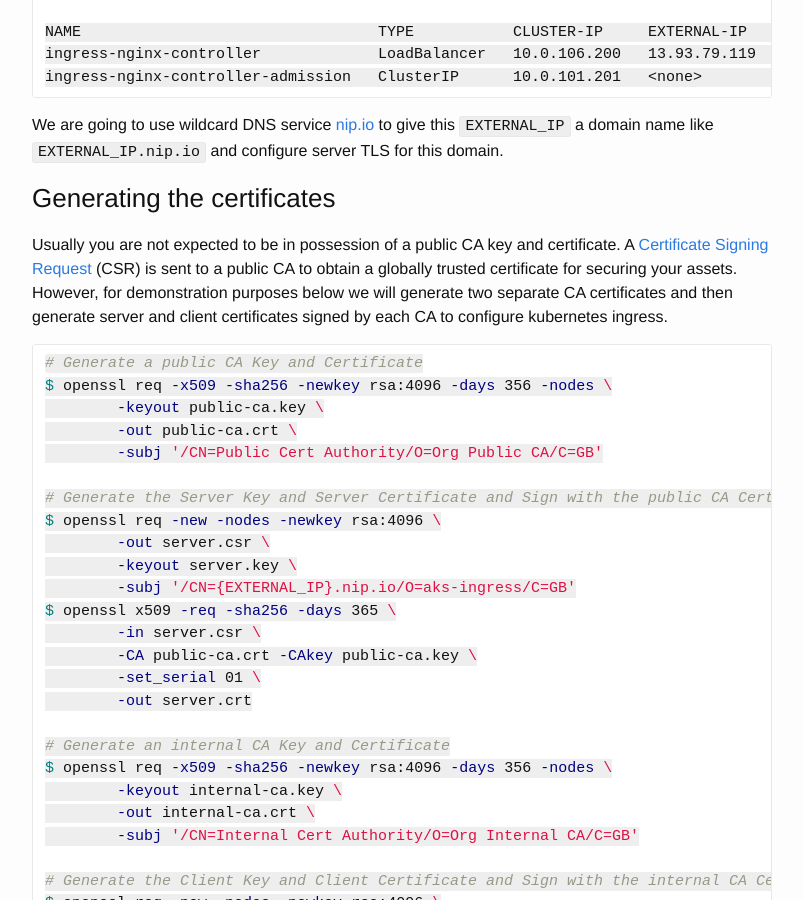
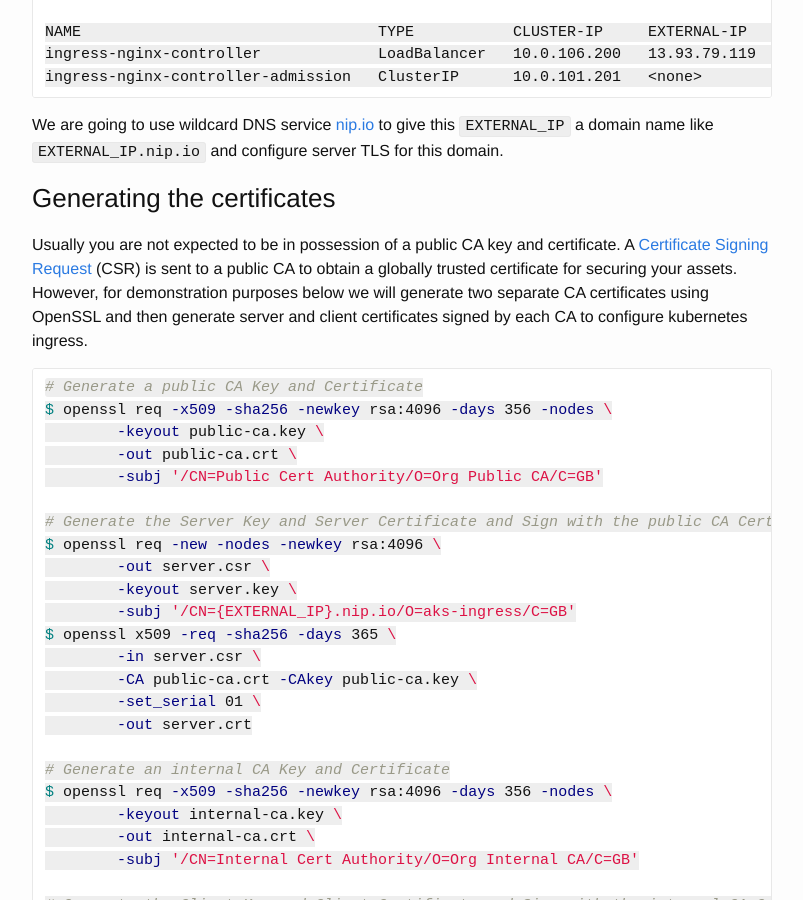
Before and after one commit to hemantksingh/hemantksingh.github.io, a Jekyll site: the page built from _posts/2020-10-28-kubernetes-mutual-auth-with-diffferent-cas.markdown, in a window 1280 px wide and 900 px high, scrolled down 1845 px. Shown: the whole window, without its empty margins (238-1041 px from the left). Built offline with Jekyll 4.4.1, drawn with Linux system fonts in a browser that asks for light colours; comment, search, counter and statistics services are not loaded.

Commit message:
Specify OpenSSL

````diff
--- a/_posts/2020-10-28-kubernetes-mutual-auth-with-diffferent-cas.markdown
+++ b/_posts/2020-10-28-kubernetes-mutual-auth-with-diffferent-cas.markdown
@@ -42,7 +42,7 @@
 
 ### Generating the certificates
 
-Usually you are not expected to be in possession of a public CA key and certificate. A [Certificate Signing Request](https://en.wikipedia.org/wiki/Certificate_signing_request) (CSR) is sent to a public CA to obtain a globally trusted certificate for securing your assets. However, for demonstration purposes below we will generate two separate CA certificates and then generate server and client certificates signed by each CA to configure kubernetes ingress.
+Usually you are not expected to be in possession of a public CA key and certificate. A [Certificate Signing Request](https://en.wikipedia.org/wiki/Certificate_signing_request) (CSR) is sent to a public CA to obtain a globally trusted certificate for securing your assets. However, for demonstration purposes below we will generate two separate CA certificates using OpenSSL and then generate server and client certificates signed by each CA to configure kubernetes ingress.
 
 ```sh
 # Generate a public CA Key and Certificate
````
Also changed, not shown: other parts of _posts/2020-10-28-kubernetes-mutual-auth-with-diffferent-cas.markdown (+1 -1 lines).
